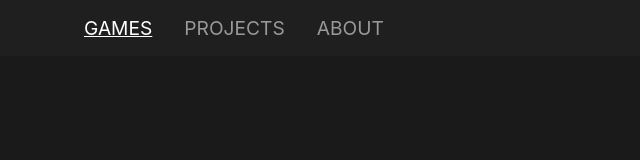
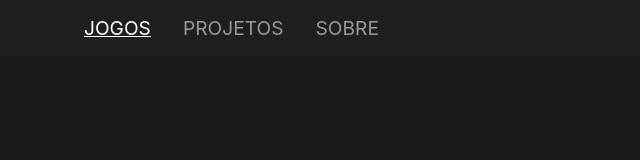
Before and after one commit to joaovitorrm/react-projects-2, a Next.js app: page /games in a window 1280 px wide. Shown: the top 160 px of the page, without its empty margins (172-812 px from the left). Built offline with nearby package versions, Linux system fonts and the light colour scheme.

Commit message:
Mudança das abas para portugues

```diff
--- a/src/components/Header/Header.tsx
+++ b/src/components/Header/Header.tsx
@@ -11,9 +11,9 @@ export default function Header() {
     return (
         <header className={styles.header}>
             <ul>
-                <li><Link className={`${styles["label"]} ${pathName === "/games" ? styles.active : ""}`} href="/games">Games</Link></li>
-                <li><Link className={`${styles["label"]} ${pathName === "/projects" ? styles.active : ""}`} href="/projects">Projects</Link></li>
-                <li><Link className={`${styles["label"]} ${pathName === "/about" ? styles.active : ""}`} href="/about">About</Link></li>
+                <li><Link className={`${styles["label"]} ${pathName === "/games" ? styles.active : ""}`} href="/games">Jogos</Link></li>
+                <li><Link className={`${styles["label"]} ${pathName === "/projects" ? styles.active : ""}`} href="/projects">Projetos</Link></li>
+                <li><Link className={`${styles["label"]} ${pathName === "/about" ? styles.active : ""}`} href="/about">Sobre</Link></li>
             </ul>
         </header>
     )
```
